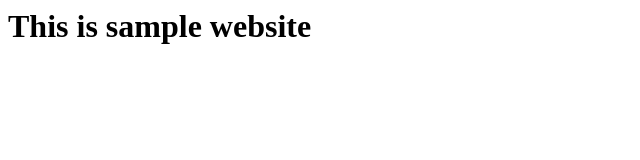
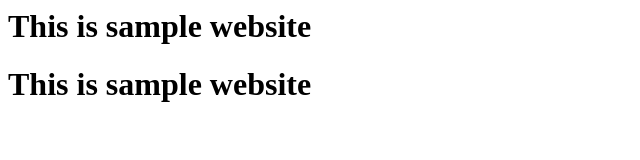
Before and after one commit to rajkumar0579/webapp, a plain HTML site: page index.html in a window 1280 px wide. Shown: the whole page, without its empty margins (0-640 px from the left). Drawn offline with Linux system fonts and the light colour scheme.

Commit message:
Test branch commit

```diff
--- a/index.html
+++ b/index.html
@@ -1 +1,2 @@
 <h1>This is sample website</h1>
+<h1>This is sample website</h1>
```
